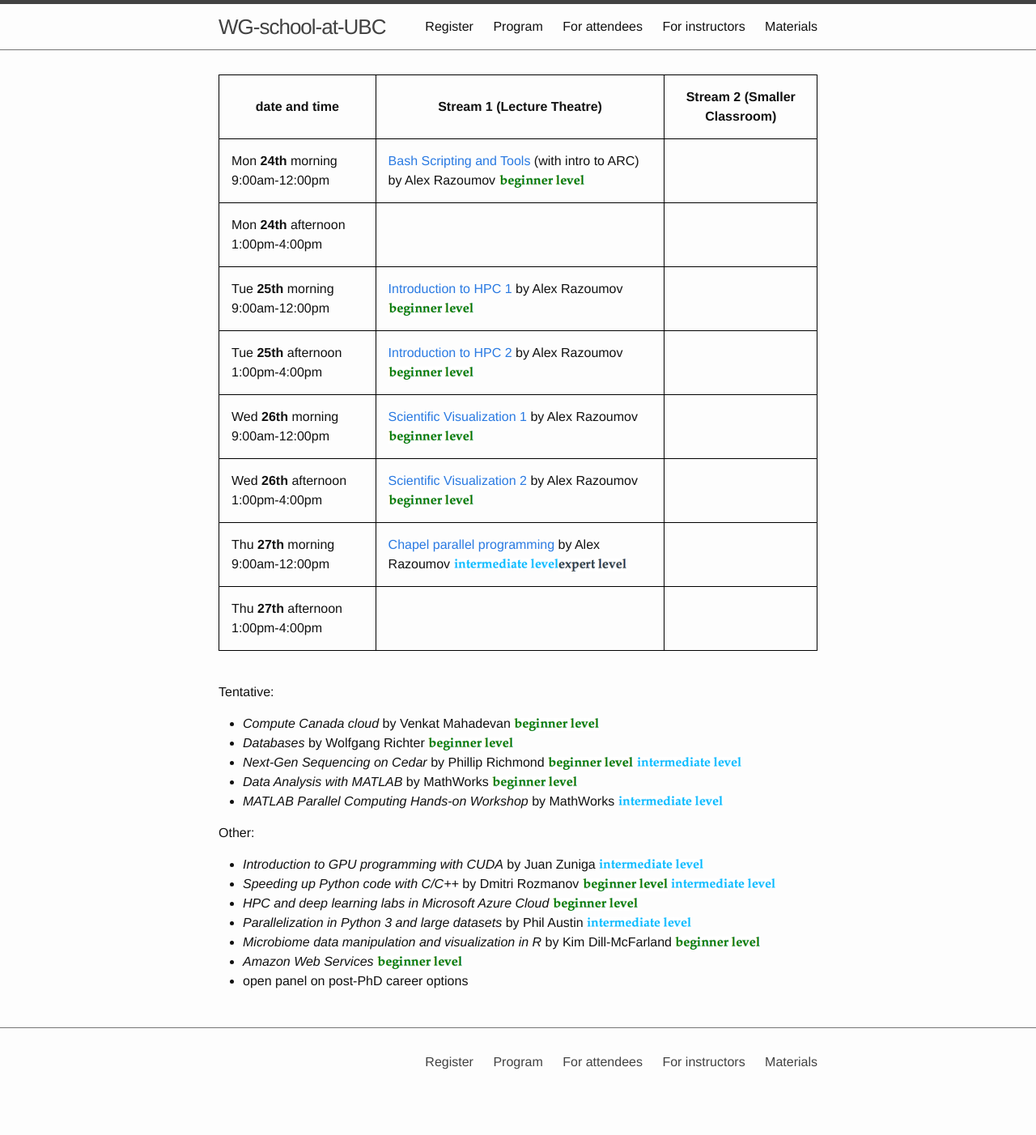
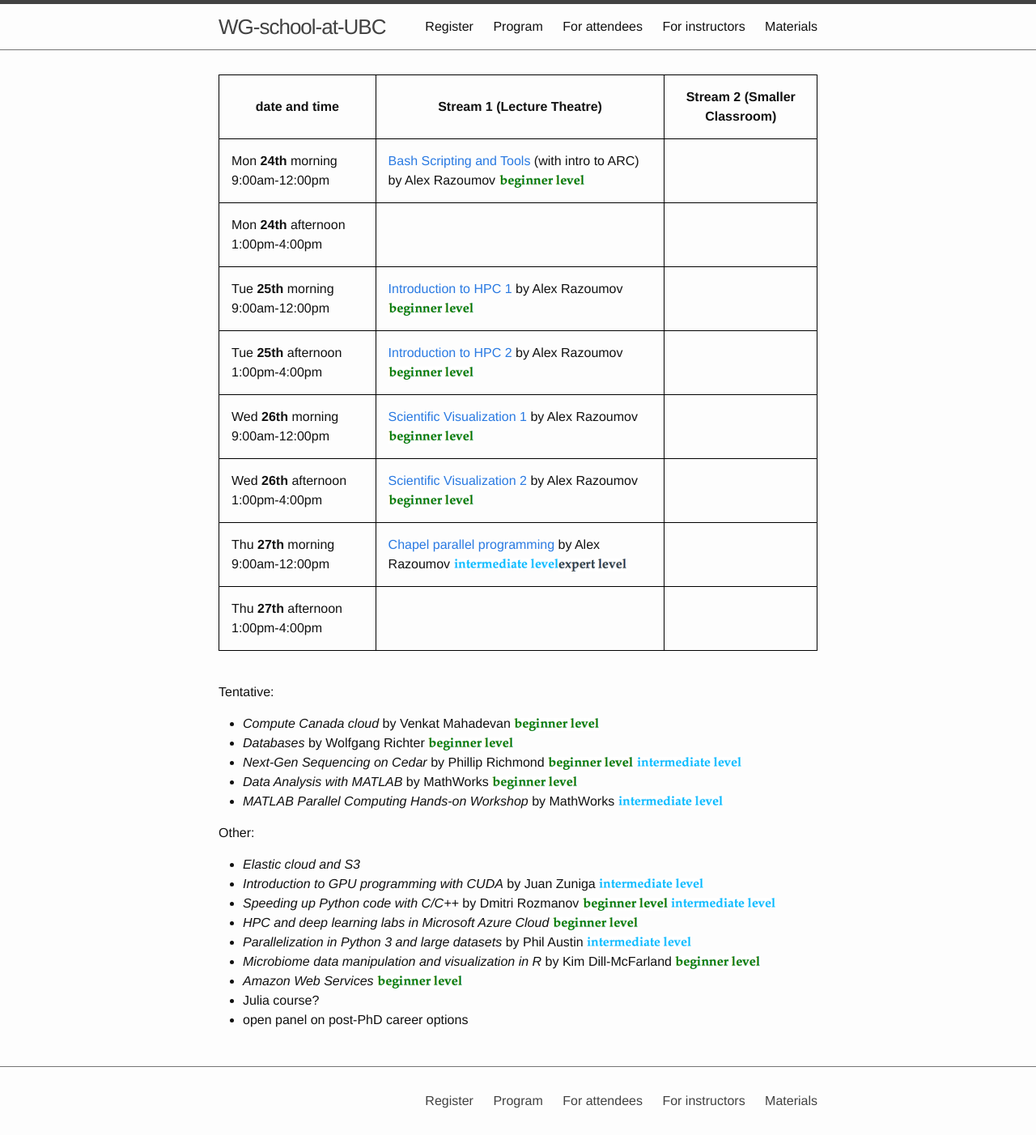
Before and after one commit to WestGrid/ubcSummerSchool2019, a Jekyll site: the page built from 1-program.md, in a window 1280 px wide. Shown: the whole page at 81% size. Built offline with Jekyll 4.4.1, drawn with Linux system fonts in a browser that asks for light colours; before the commit the page ends 1354 px from its top, so only the background shows below that.

Commit message:
2019-Mar-01 16:56

```diff
--- a/1-program.md
+++ b/1-program.md
@@ -30,12 +30,14 @@ Tentative:
 - *MATLAB Parallel Computing Hands-on Workshop* by MathWorks {{int}}
 
 Other:
+- *Elastic cloud and S3*
 - *Introduction to GPU programming with CUDA* by Juan Zuniga {{int}}
 - *Speeding up Python code with C/C++* by Dmitri Rozmanov {{beg}} {{int}}
 - *HPC and deep learning labs in Microsoft Azure Cloud* {{beg}}
 - *Parallelization in Python 3 and large datasets* by Phil Austin {{int}}
 - *Microbiome data manipulation and visualization in R* by Kim Dill-McFarland {{beg}}
 - *Amazon Web Services* {{beg}}
+- Julia course?
 - open panel on post-PhD career options
 
 <!-- <strike>Python scripting for Scientists</strike> -->
```
